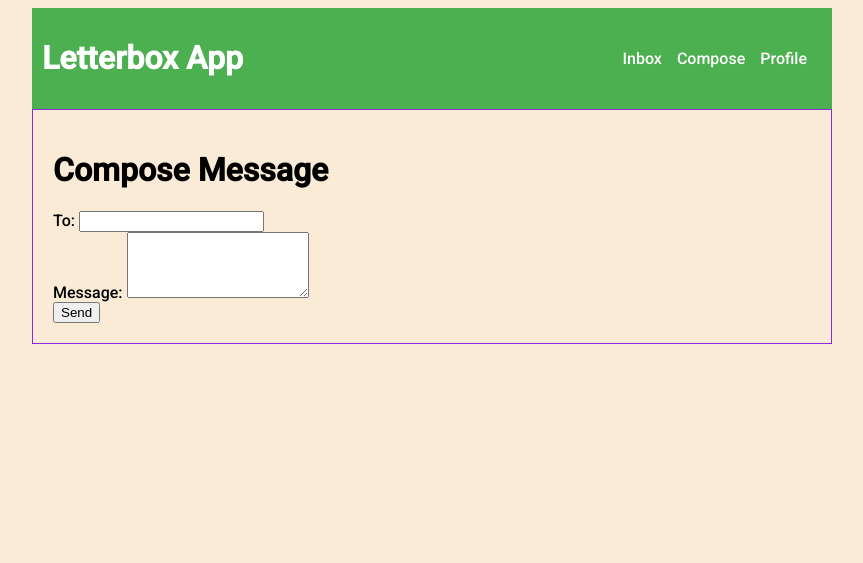
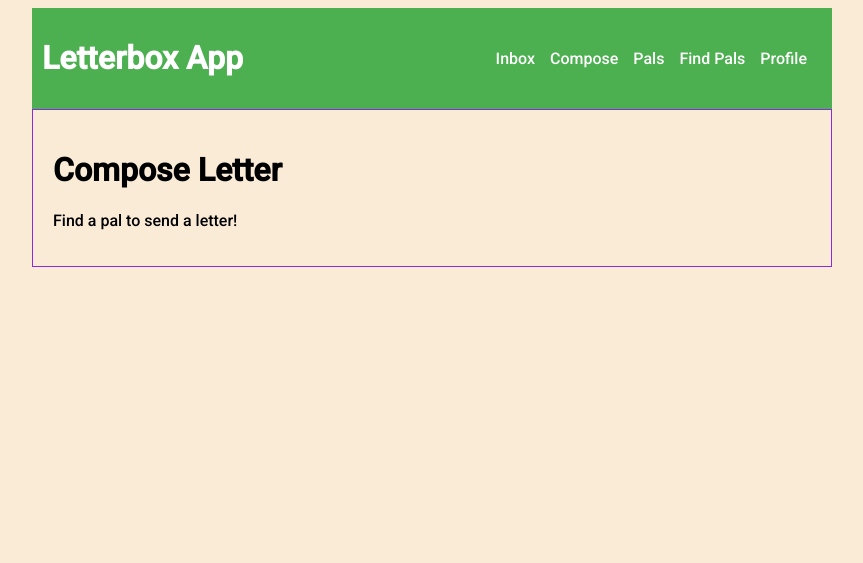
Before and after one commit to software-students-fall2023/5-final-project-samuel2-0, a Flask app: template app/templates/send_letter.html in a window 1280 px wide. Shown: the top 563 px of the page, without its empty margins (208-1071 px from the left). Run offline with Flask 3, Linux system fonts and the light colour scheme; the template is opened without the code that fills it, so the values that code supplies are empty.

Commit message:
adding pages

```diff
--- a/app/app.py
+++ b/app/app.py
@@ -24,12 +24,14 @@ def get_user(user_id):
     print(users_collection.find_one({"_id": ObjectId(user_id)}))
     return users_collection.find_one({"_id": ObjectId(user_id)})
 
+def get_all_users():
+    return users_collection.find()
+
 @app.route("/")
 def welcome():
     if "userid" in session:
         return render_template("index.html", name=session["username"])
     return render_template("index.html")
-
 
 @app.route("/login", methods=["GET", "POST"])
 def login():
@@ -58,15 +60,13 @@ def login():
                 session["userid"] = str(user["_id"])
                 session["email"] = user["email"]
                 session["username"] = user["username"]
-                return redirect(url_for("personal_info"))
+                return redirect(url_for("inbox"))
 
         return render_template(
             "login.html", incorrect_pass=incorrect_pass, incorrect_email=incorrect_email
         )
-
     if request.method == "GET":
         return render_template("login.html")
-
     return redirect(url_for("signup"))
 
 
@@ -297,18 +297,19 @@ def update_about():
     else:
         return render_template("404.html", message="User not found. Log in first."), 404
 
-@app.route("/pal_profile/<user_id>", methods=["GET"])
+@app.route("/pal_profile", methods=["GET"])
 def pal_profile():
     if "userid" in session:
         userid = session["userid"]
         user = get_user(userid)
         if user:
-            return render_template("friend_profile.html", user=user)
+            friend_id = request.form.get("user_id")
+            return render_template("friend_profile.html", user_id=friend_id)
     else:
        return render_template("404.html", message="User not found. Log in first."), 404
 
 
-@app.route("/pal_profile/<user_id>", methods=["POST"])
+@app.route("/pal_profile", methods=["POST"])
 def add_friend(user_id):
     try:
         user = get_user(user_id)
@@ -336,10 +337,11 @@ def add_friend(user_id):
 def send_letter():
     try:
         if "userid" in session:
+            userid = session["userid"]
+            user = get_user(userid)
             if request.method == "GET":
-                return render_template("send_letter.html", to_user_id='')
+                return render_template("send_letter.html", user=user)
             else:
-
                 sender_id = session["userid"]
                 receiver_id = request.form.get("receiver_id")
                 letter_text = request.form.get("letter_text")
@@ -363,6 +365,26 @@ def send_letter():
         print(f"Error sending letter: {e}")
         return jsonify({"error": str(e)}), 500
 
+@app.route("/my_friends", methods=["GET"])
+def my_friends():
+    if "userid" in session:
+        userid = session["userid"]
+        user = get_user(userid)
+        if user:
+            return render_template("my_friends.html", user=user)
+    else:
+        return render_template("404.html", message="User not found. Log in first."), 404
+
+@app.route("/find_friends", methods=["GET"])
+def find_friends():
+    if "userid" in session:
+        userid = session["userid"]
+        user = get_user(userid)
+        all_users = get_all_users()
+        if user:
+            return render_template("find_friends.html", all_users=all_users)
+    else:
+        return render_template("404.html", message="User not found. Log in first."), 404
 
 if __name__ == "__main__":
     app.run(host="0.0.0.0", port=5000, debug=True)
--- a/app/templates/base.html
+++ b/app/templates/base.html
@@ -60,6 +60,8 @@
             <nav>
                 <a href="{{ url_for('inbox')}}">Inbox</a>
                 <a href="{{ url_for('send_letter')}}">Compose</a>
+                <a href="{{ url_for('my_friends')}}">Pals</a>
+                <a href="{{ url_for('find_friends')}}">Find Pals</a>
                 <a href="{{ url_for('myprofile')}}">Profile</a>
             </nav>
         </header>
--- a/app/templates/friend_profile.html
+++ b/app/templates/friend_profile.html
@@ -3,10 +3,7 @@
 <div>
   <h1>{{user.username}} profile</h1>
 
-  <form method="post" action="{{ url_for('add_friend', user_id=user._id) }}" id="addFriendForm">
-    <input type="hidden" name="friend_id" value="{{ user._id }}">
-    <button type="submit" class="btn btn-primary">Add Friend</button>
-    </form>
+
 
 </div>
 
--- a/app/templates/send_letter.html
+++ b/app/templates/send_letter.html
@@ -2,18 +2,26 @@
 
 {% block container %}
 
-<h1>Compose Message</h1>
+<h1>Compose Letter</h1>
 
-<form id="messageForm" method="post" action="{{ url_for('send_letter') }}">
+{% if user.friends %}
+    <form id="letterForm" method="post" action="{{ url_for('send_letter') }}">
         <div>
             <label for="to">To:</label>
-        <input type="text" id="to" name="receiver_id" required value="{{ to_user_id }}">
+            <select id="to" name="receiver_id" required>
+                {% for friend in user.friends %}
+                    <option value="{{ friend.id }}">{{ friend.username }}</option>
+                {% endfor %}
+            </select>
         </div>
         <div>
-        <label for="message">Message:</label>
-        <textarea id="message" name="message_text" rows="4" required></textarea>
+            <label for="letter">Letter:</label>
+            <textarea id="letter" name="letter_text" rows="4" required></textarea>
         </div>
         <button type="submit" class="btn btn-primary">Send</button>
     </form>
+{% else %}
+    <p>Find a pal to send a letter!</p>
+{% endif %}
 
 {% endblock %}
```
Also changed, not shown: app/templates/find_friends.html (added, +21 -0 lines), app/templates/my_friends.html (added, +18 -0 lines), app/templates/personal_info.html (+4 -6 lines). Lines whose indentation alone changed are shown as unchanged.
